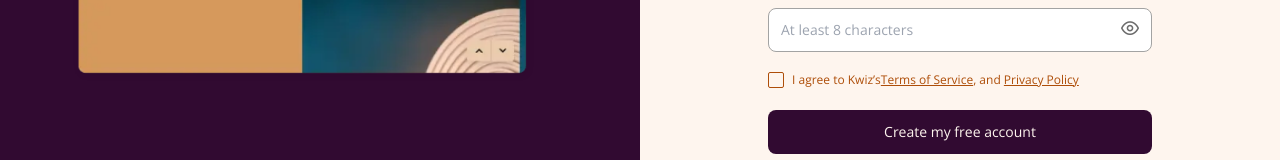
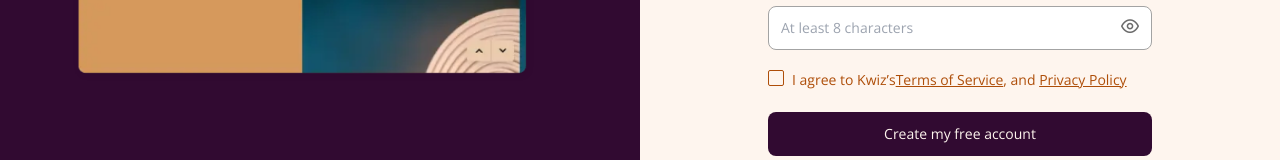
Before and after one commit to whytepeter/kwiz_client, a Next.js app: page /auth/register in a window 1280 px wide. Shown: the part 521-681 px from the top of the page. Built offline with nearby package versions, Linux system fonts and the light colour scheme.

Commit message:
Add user types

```diff
--- a/src/components/Auth/LoginForm.tsx
+++ b/src/components/Auth/LoginForm.tsx
@@ -58,7 +58,7 @@ export default function LoginForm() {
       </div>
 
       <Link
-        className="text-xs underline text-secondary font-light mb-1.5"
+        className="text-sm underline text-secondary font-light mb-1.5"
         href="/auth/password"
       >
         Forgot Password?
--- a/src/components/Auth/RegistrationForm.tsx
+++ b/src/components/Auth/RegistrationForm.tsx
@@ -70,7 +70,7 @@ export default function RegistrationForm() {
           checked={accept}
           onCheckedChange={(e: boolean) => setAccept(e)}
         />
-        <div className="text-xs text-secondary font-light mb-1.5">
+        <div className="text-sm text-secondary font-light mb-1.5">
           I agree to Kwiz’s
           <Link className="underline " href="">
              Terms of Service
--- /dev/null
+++ b/src/types/user.ts
@@ -0,0 +1,27 @@
+export enum UserTypes {
+  user = "user",
+  admin = "admin",
+}
+
+export type SignInRequest = {
+  email: string;
+  password: string;
+};
+
+export type SignUpRequest = {
+  name: string;
+  email: string;
+  password: string;
+};
+
+export type User = {
+  _id: string;
+  name: string;
+  email: string;
+  password: string;
+  verified: boolean;
+  blocked: boolean;
+  account_disabled: boolean;
+  password_change_required: boolean;
+  type: UserTypes;
+};
```
Also changed, not shown: src/types/index.ts (added), src/types/quiz.ts (added).
